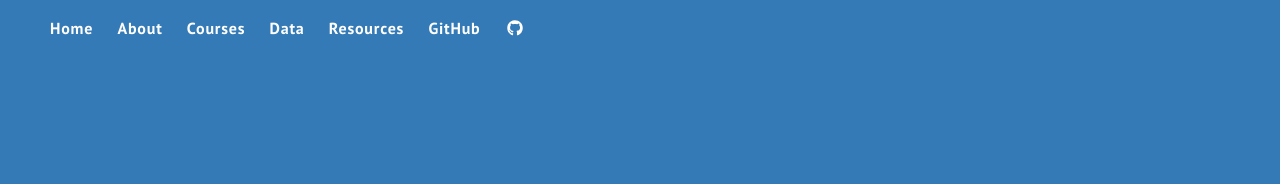
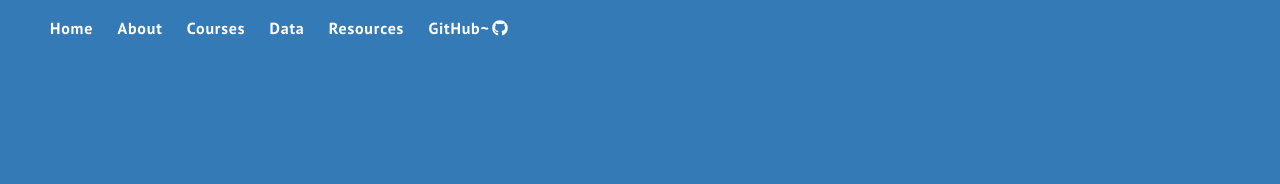
Before and after one commit to DS4PS/ds4ps_dev_site, a Jekyll site: the page built from reference/about.md, in a window 1280 px wide. Shown: the top 184 px of the page. Built offline with Jekyll 4.4.1, drawn with Linux system fonts in a browser that asks for light colours; nearby versions of some CDN libraries; library files that are not in the unit come from our copies.

Commit message:
Update header.html

```diff
--- a/_includes/header.html
+++ b/_includes/header.html
@@ -11,11 +11,7 @@
         {% endfor %}
 
         <a class="page-link" href="https://github.com/DS4PS/ds4ps_dev_site/tree/master/_posts" target="_blank">
-           GitHub
-        </a>
-
-        <a class="page-link" href="https://github.com/DS4PS/ds4ps_dev_site/tree/master/_posts" target="_blank">
-           <i class="fab fa-github fa-1x"></i>
+           GitHub~<i class="fab fa-github fa-1x"></i>
         </a>
 
     </nav>
```
